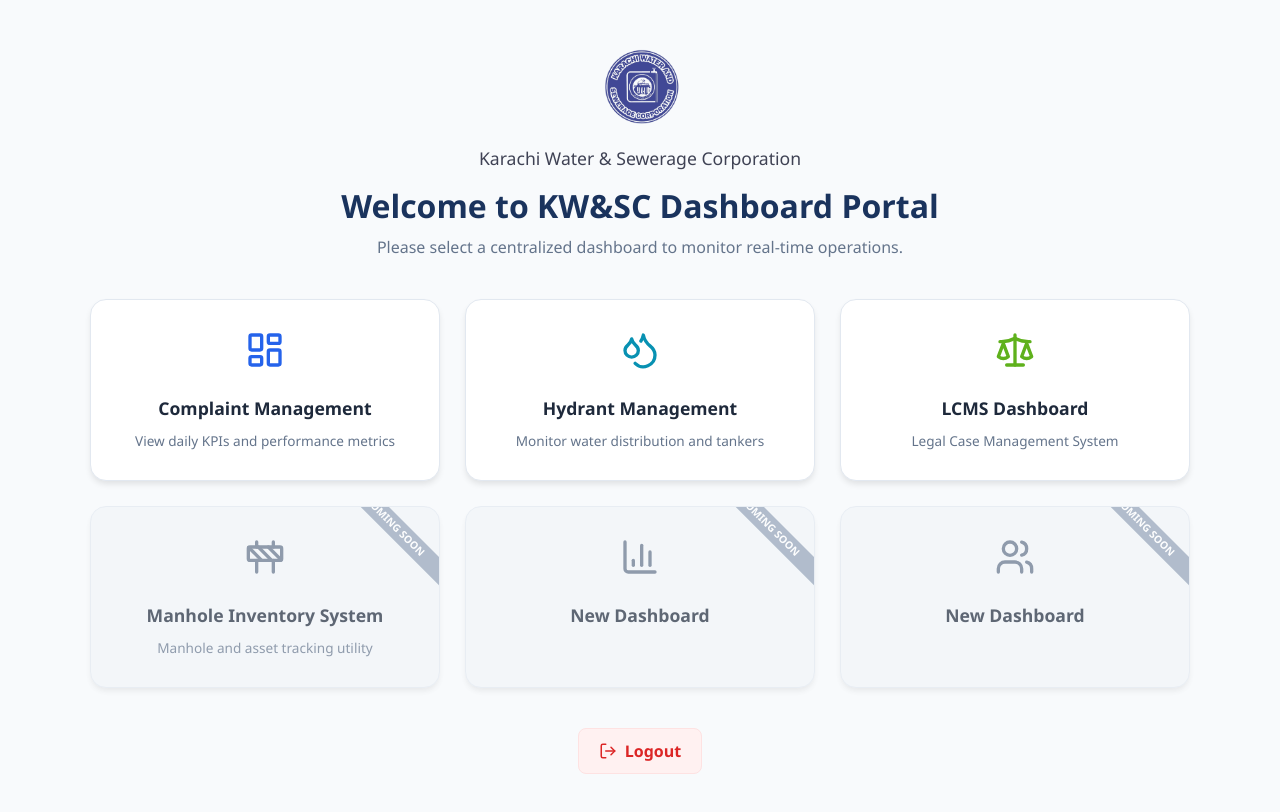
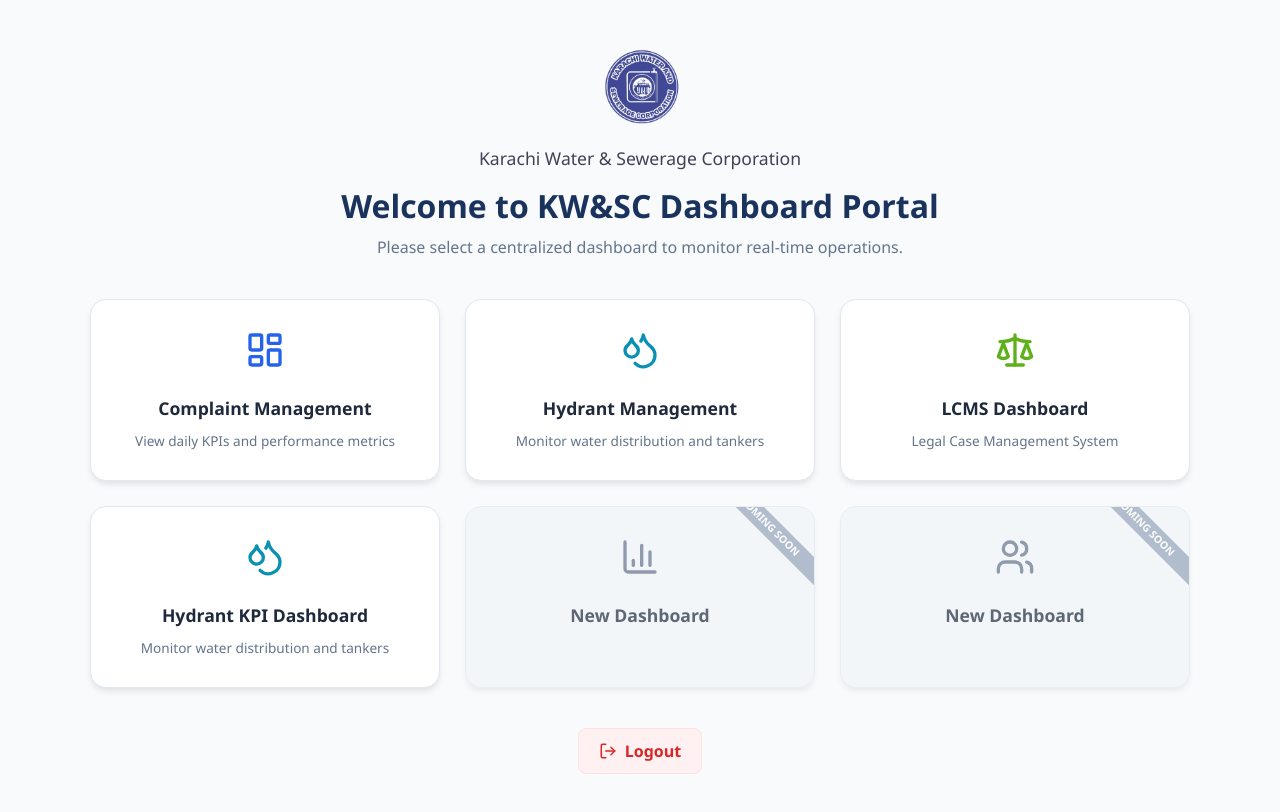
Before and after one commit to KWSC-25/kwsc-dashboard, a React (Vite) app: page /select in a window 1280 px wide. Built offline with nearby package versions, Linux system fonts and the light colour scheme; no server answers; sample sign-in values are in the browser's storage.

Commit message:
hydrant kpi dashboard

```diff
--- /dev/null
+++ b/src/components/HydrantKPIDashboard.jsx
@@ -0,0 +1,15 @@
+import React from 'react';
+
+const HydrantKPIDashboard = () => {
+    return (
+        <div className="hydrant-kpi-dashboard-wrapper animate-fade-in" style={{ padding: '20px', color: '#fff' }}>
+            <h2 style={{ color: '#38bdf8', fontSize: '1.5rem', fontWeight: '600', marginBottom: '15px' }}>
+                <i className="fas fa-th" style={{ marginRight: '10px' }}></i>
+                Hydrant Kpi Dashboard
+            </h2>
+            {/* Future KPI metrics, data tables, or charts can safely go here */}
+        </div>
+    );
+};
+
+export default HydrantKPIDashboard;
--- a/src/pages/Dashboard.jsx
+++ b/src/pages/Dashboard.jsx
@@ -21,6 +21,7 @@
 import RedZoneViolations from '../components/RedZoneViolations';
 import HydrantOperationalHours from '../components/HydrantOperationalHours';
 import SpecialSourcesCard from '../components/SpecialSourcesCard';
+import HydrantKPIDashboard from '../components/HydrantKPIDashboard';
 
 const Dashboard = () => {
     const location = useLocation();
@@ -62,7 +63,9 @@
         >
             <option value="complaint">COMPLAINT SYSTEM</option>
             <option value="hydrant">HYDRANT SYSTEM</option>
+            <option value="hydrant kpi">HYDRANT KPI DASHBOARD</option>
             <option value="lcms">LCMS DASHBOARD</option>
+
         </select>
     );
 
@@ -73,6 +76,8 @@
             {activeSystem === 'complaint' ? (
                 <Header selector={SystemSelector} />
             ) : activeSystem === 'hydrant' ? (
+                <HmpHeader>{SystemSelector}</HmpHeader>
+            ) : activeSystem === 'hydrant kpi' ? (
                 <HmpHeader>{SystemSelector}</HmpHeader>
             ) : (
                 <LcmsHeader>{SystemSelector}</LcmsHeader>
@@ -290,6 +295,9 @@
                         </div>
                     </div>
                 )}
+                {activeSystem === 'hydrant kpi' && (
+                    <HydrantKPIDashboard />
+                )}
                 {activeSystem === 'lcms' && (
                     <LcmsDashboard /> // We will create this
                 )}
--- a/src/pages/Selector.jsx
+++ b/src/pages/Selector.jsx
@@ -36,11 +36,12 @@
 
         },
         {
-            id: 'inventory',
-            title: 'Manhole Inventory System',
-            desc: 'Manhole and asset tracking utility',
-            icon: <Construction size={40} color="#64748b" />,
-            active: false
+            id: 'hydrant kpi',
+            title: 'Hydrant KPI Dashboard',
+            desc: 'Monitor water distribution and tankers',
+            icon: <Droplets size={40} color="#0891b2" />,
+            active: true,
+            path: '/dashboard'
         },
 
         {
```
